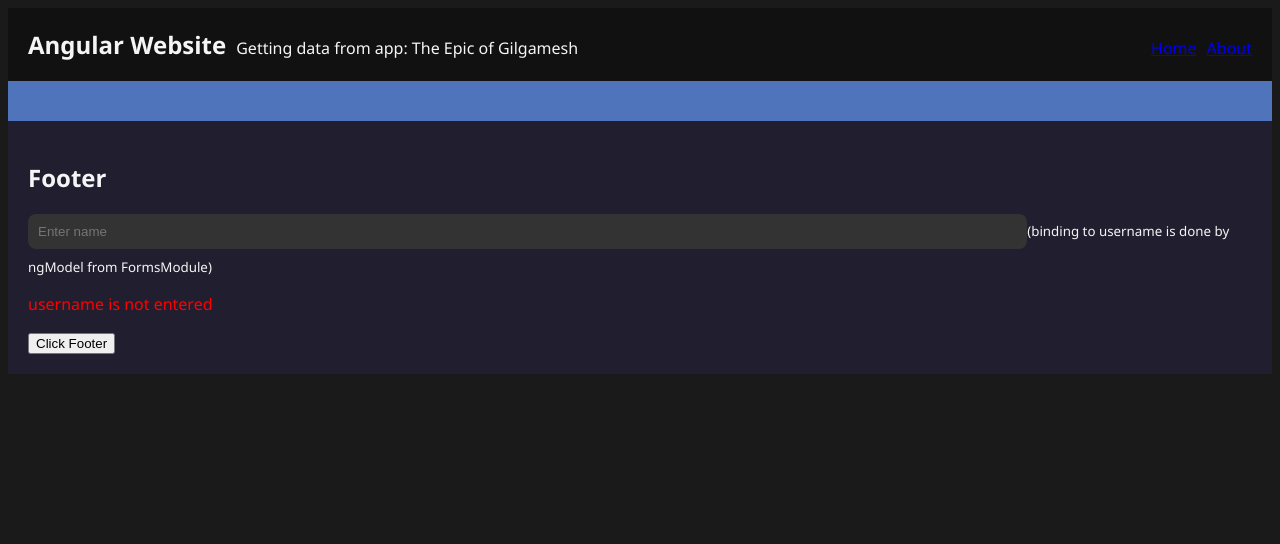
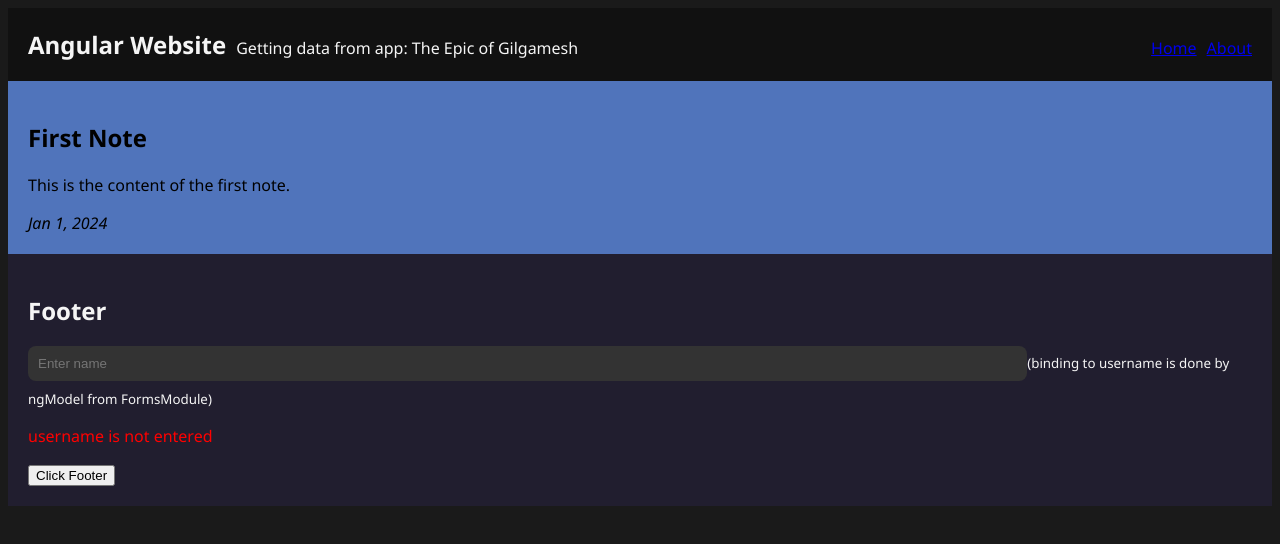
Before and after one commit to alex-web-coder/HelloWorld, an Angular app: page /note/1 in a window 1280 px wide. Before the commit this address led to /. Shown: the top 544 px of the page. Built offline with nearby package versions, Linux system fonts and the light colour scheme.

Commit message:
note detail page added

```diff
--- a/src/app/app.routes.ts
+++ b/src/app/app.routes.ts
@@ -1,8 +1,10 @@
 import { Routes } from '@angular/router';
 import { Home } from './pages/home/home';
 import { About } from './pages/about/about';
+import { NoteDetail } from './pages/note-detail/note-detail';
 
 export const routes: Routes = [
     { path: '', component: Home },
-    { path: 'about', component: About }
+    { path: 'about', component: About },
+    { path: 'note/:id', component: NoteDetail }
 ];
--- a/src/app/pages/home/home.html
+++ b/src/app/pages/home/home.html
@@ -13,7 +13,7 @@
 <h2>Notes</h2>
 <ul>
   <li *ngFor="let note of notes()">
-    <strong>{{ note.title }}</strong>
+    <a [routerLink]="['/note', note.id]">{{ note.title }}</a>
     {{ note.content }}
     <small>{{ note.createdAt | date:'short' }}</small>
   </li>
--- a/src/app/pages/home/home.ts
+++ b/src/app/pages/home/home.ts
@@ -3,10 +3,11 @@ import { Note } from '../../models/note.model';
 import { NoteService } from '../../services/note';
 import { FormsModule } from '@angular/forms';
 import { CommonModule } from '@angular/common';
+import { RouterLink } from '@angular/router';
 
 @Component({
   selector: 'app-home',
-  imports: [FormsModule, CommonModule],
+  imports: [FormsModule, CommonModule, RouterLink],
   templateUrl: './home.html',
   styleUrl: './home.scss',
 })
--- /dev/null
+++ b/src/app/pages/note-detail/note-detail.html
@@ -0,0 +1,7 @@
+<h2>{{ note?.title }}</h2>
+<p>{{ note?.content }}</p>
+<em>{{ note?.createdAt | date }}</em>
+
+@if (!note) {
+  <p>Note {{ noteId }} not found.</p>
+}
--- /dev/null
+++ b/src/app/pages/note-detail/note-detail.ts
@@ -0,0 +1,23 @@
+import { Component } from '@angular/core';
+import { Note } from '../../models/note.model';
+import { ActivatedRoute } from '@angular/router';
+import { NoteService } from '../../services/note';
+import { CommonModule } from '@angular/common';
+
+@Component({
+  selector: 'app-note-detail',
+  imports: [CommonModule],
+  templateUrl: './note-detail.html',
+  styleUrl: './note-detail.scss',
+})
+export class NoteDetail {
+  noteId!: number;
+  note: any;
+
+  constructor(private route: ActivatedRoute, private noteService: NoteService) {
+    this.route.params.subscribe(params => {
+      this.noteId = +params['id'];
+      this.note = this.noteService.getNotes()().find((n: Note) => n.id === this.noteId);
+    });
+  }
+}
```
Also changed, not shown: src/app/pages/note-detail/note-detail.scss (added), 1 other file (tests, documents, lock files or other folders).
